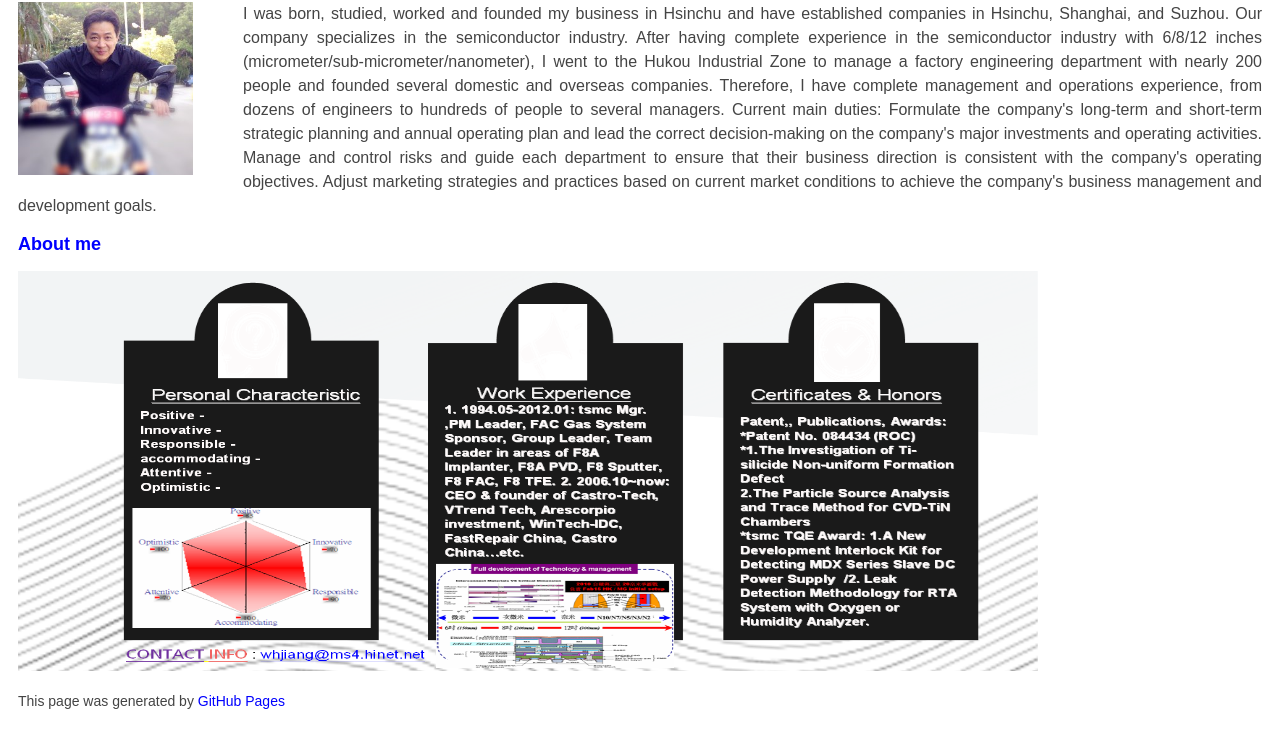
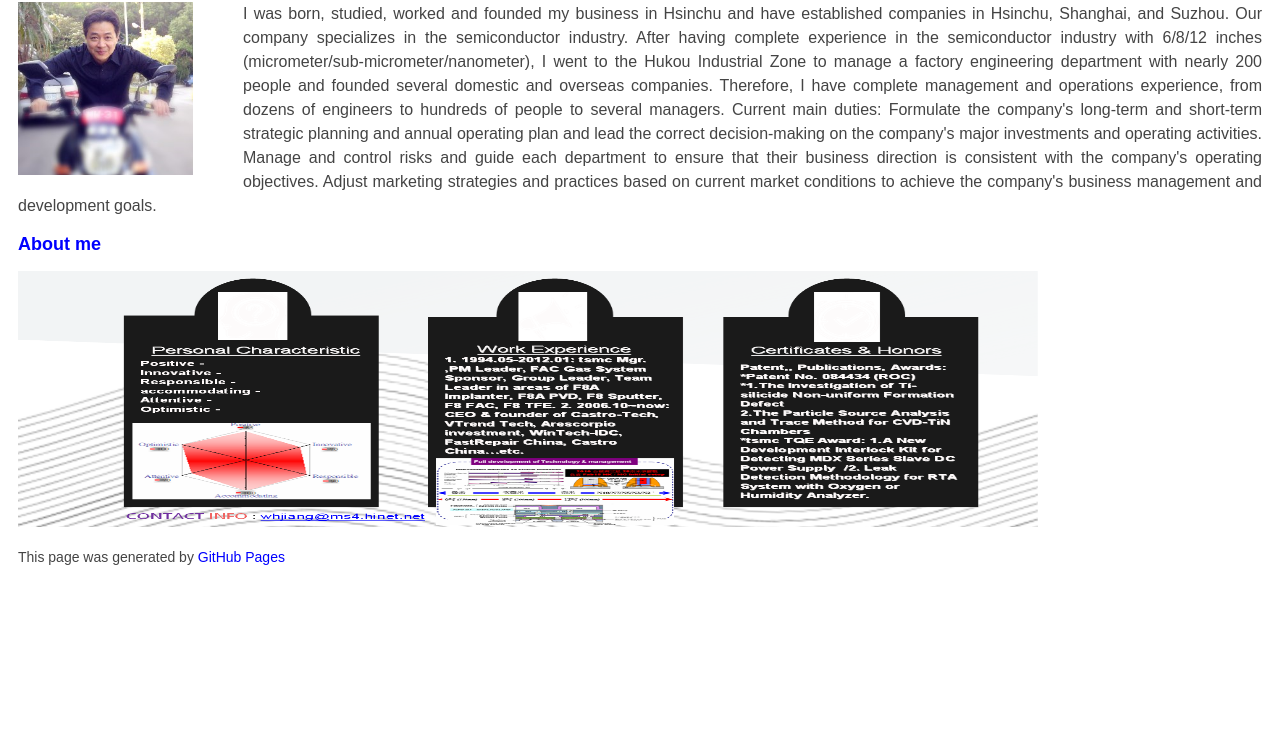
Before and after one commit to Jiang-Wen-Hwang/Jiang-Wen-Hwang.github.io, a plain HTML site: page index.html in a window 1280 px wide. Shown: the part 58-800 px from the top of the page. Drawn offline with Linux system fonts and the light colour scheme.

Commit message:
Update index.html

```diff
--- a/index.html
+++ b/index.html
@@ -64,7 +64,7 @@
    About me
   </h1>
   </p>
-  <img src="image/contents.png" alt="圖片描述" width="1024" height="400" />
+  <img src="image/contents.png" alt="圖片描述" width="1024" height="256" />
 
   <p>
 
```
